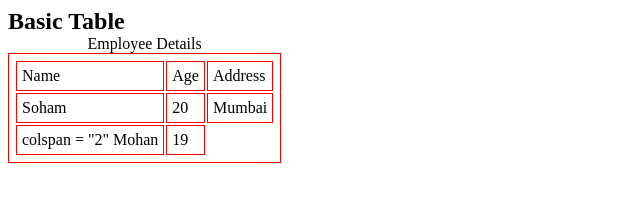
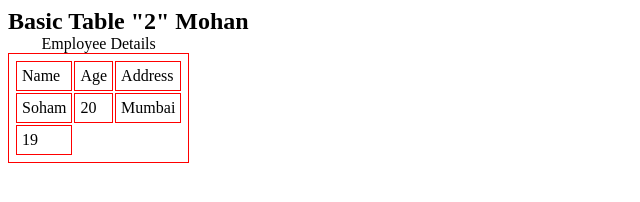
Before and after one commit to ManthanMhatre/table, a plain HTML site: page index.html in a window 1280 px wide. Shown: the whole page, without its empty margins (0-640 px from the left). Drawn offline with Linux system fonts and the light colour scheme.

Commit message:
Update index.html

```diff
--- a/index.html
+++ b/index.html
@@ -20,7 +20,7 @@ table,th,td
 <td> Mumbai </td>
 </tr>
 <tr>
-<td> colspan = "2" Mohan </td>
+<tdcolspan> "2" Mohan</tdcolspan>
 <td> 19 </td>
 </tr>
 </table>
```
